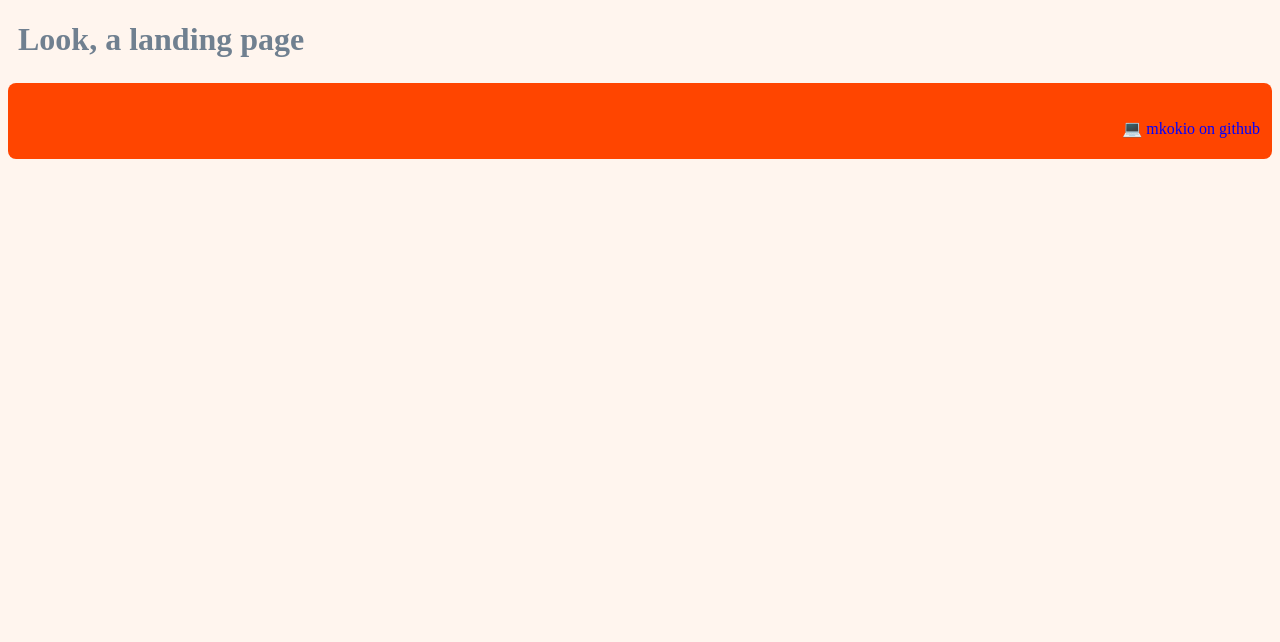
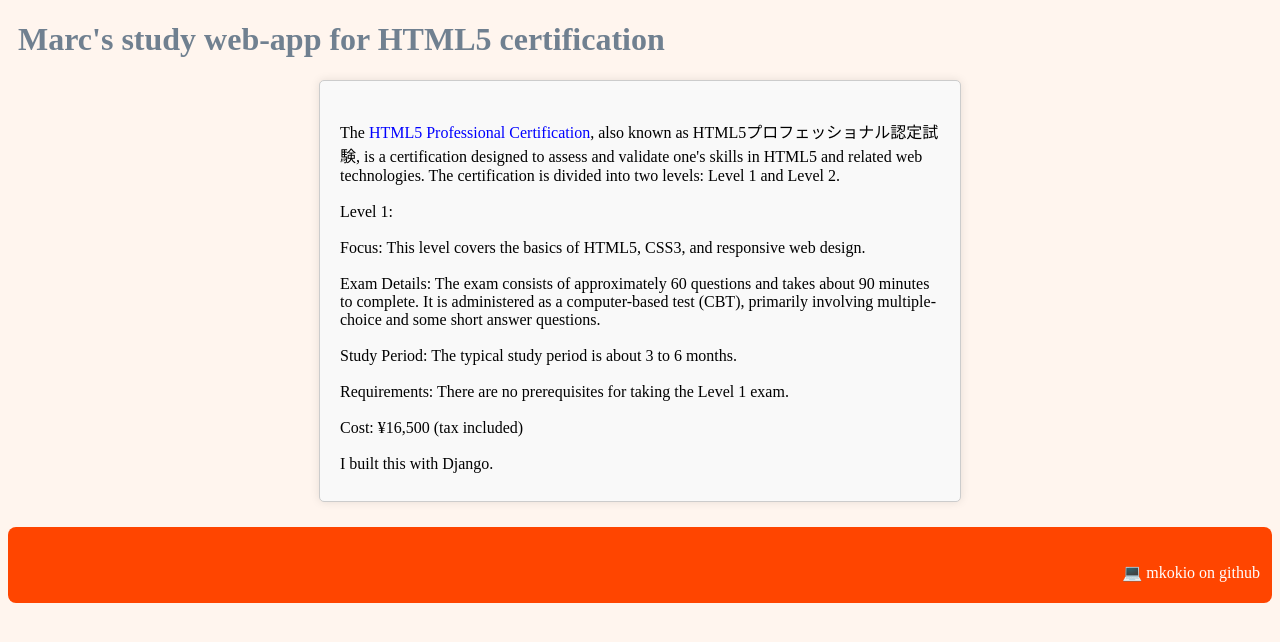
Before and after one commit to mkokio/html5study, a Django app: page / in a window 1280 px wide. Shown: the part 60-702 px from the top of the page. Run offline with Django 5.2, Linux system fonts and the light colour scheme.

Commit message:
landing page content and styling

```diff
--- a/questions/static/questions/style.css
+++ b/questions/static/questions/style.css
@@ -8,6 +8,10 @@ h1 {
 h2 {
     color: rgb(209, 56, 0);
     margin-left: 10px;
+}
+/*Landing page*/
+.landing-page-body {
+    white-space: pre-wrap;
 }
 
 /*Navigation Bar*/
@@ -176,6 +180,16 @@ footer {
 }
 footer a:visited{
     color: white;
+    text-decoration: none;
+}
+footer a:link {
+    color: white;
+    text-decoration: none;
+}
+
+footer a:hover{
+    color: white;
+    text-decoration: underline;
 }
 
 /*links*/
@@ -208,17 +222,16 @@ ul {
     padding: 0;
 }
 .question-code {
-    font-size: 1.4em;
+    font-size: 1em;
+    background-color: AliceBlue;
 }
 .question-in-japanese{
     display: inline-block;
-    font-size: 1.4em;
     margin-left: 5px;
 }
 .question-in-english {
     text-decoration-color: #616161;
     background-color: rgb(228, 228, 228);
-    font-size: 1.4em;
     margin-left: 5px;
     padding-left: 5px;
 }
--- a/questions/templates/landing_page.html
+++ b/questions/templates/landing_page.html
@@ -1,9 +1,26 @@
 {% extends 'base.html' %}
 
-{% block title %}landing page{% endblock %}
+{% block title %}Marc's HTML Study{% endblock %}
 
 {% block content %}
 
-<h1>Look, a landing page</h1>
+<h1>Marc's study web-app for HTML5 certification</h1>
+<div class="landing-page-body question-body">
+The <a href="https://html5exam.jp/">HTML5 Professional Certification</a>, also known as HTML5プロフェッショナル認定試験, is a certification designed to assess and validate one's skills in HTML5 and related web technologies. The certification is divided into two levels: Level 1 and Level 2.
 
+Level 1:
+
+Focus: This level covers the basics of HTML5, CSS3, and responsive web design.
+
+Exam Details: The exam consists of approximately 60 questions and takes about 90 minutes to complete. It is administered as a computer-based test (CBT), primarily involving multiple-choice and some short answer questions.
+
+Study Period: The typical study period is about 3 to 6 months.
+
+Requirements: There are no prerequisites for taking the Level 1 exam.
+
+Cost: ¥16,500 (tax included)
+
+I built this with Django.
+
+</div>
 {% endblock %}
--- a/questions/templates/questions/detail.html
+++ b/questions/templates/questions/detail.html
@@ -19,7 +19,7 @@
                 <button class="dropbtn">Answer</button>
                 <div class="dropdown-content">{{ question.answer }}</div>
             </div>
-            <div class="notes">{{ question.notes }}</div>
+            <div class="notes">{{ question.notes|linebreaksbr }}</div><!--properly display line breaks-->
             {% if question.link %}
                 <div class="question-link"><a href="{{ question.link }}">Relevant Link</a></div>
             {% endif %}
```
